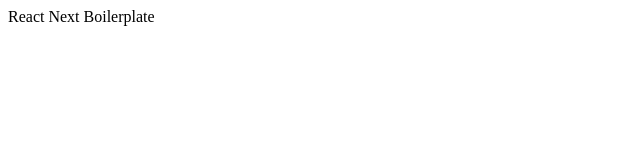
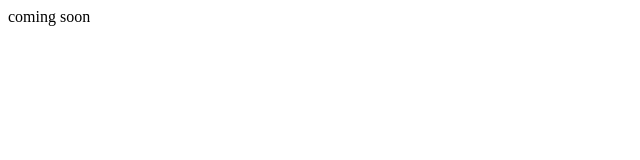
Before and after one commit to react-next-boilerplate/rnb-site, a Next.js app: page / in a window 1280 px wide. Shown: the top 160 px of the page, without its empty margins (0-640 px from the left). Built offline with nearby package versions, Linux system fonts and the light colour scheme.

Commit message:
chore: Add coming soon

```diff
--- a/src/pages/index.js
+++ b/src/pages/index.js
@@ -1,7 +1,7 @@
 import React from 'react';
 
 function IndexPage() {
-  return <div>React Next Boilerplate</div>;
+  return <div>coming soon</div>;
 }
 
 export default IndexPage;
```
